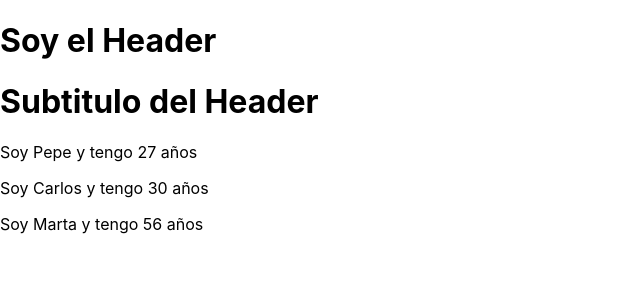
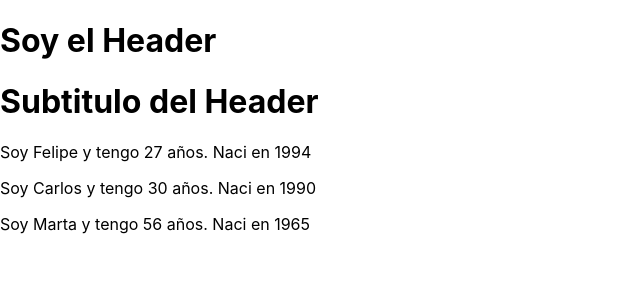
Before and after one commit to josefelipegh/React_Udemy_DorianDesings, a React (Create React App) app in the folder 03-components/: page / in a window 1280 px wide. Shown: the top 300 px of the page, without its empty margins (0-640 px from the left). Built offline with nearby package versions, Linux system fonts and the light colour scheme.

Commit message:
Funciones como props

```diff
--- a/03-components/src/App.js
+++ b/03-components/src/App.js
@@ -8,9 +8,21 @@ function App() {
   return (
     <>
       <Header/>
-      <Person name="Pepe" age={27} />
-      <Person name="Carlos" age={30} />
-      <Person name="Marta" age={56} />
+      <Person
+              age={27}
+              birthday={new Date(1994, 4, 25)}
+              name="Felipe"
+      />
+      <Person
+              age={30}
+              birthday={new Date(1990, 1, 7)}
+              name="Carlos"
+      />
+      <Person
+              age={56}
+              birthday={new Date(1965, 10, 24)}
+              name="Marta"
+      />
     </>
   );
 }
--- a/03-components/src/components/Person.jsx
+++ b/03-components/src/components/Person.jsx
@@ -1,8 +1,8 @@
 import React from 'react';
 
-const Person = ({name, age}) => {
+const Person = ({name, age, birthday}) => {
     return (
-        <p>Soy {name} y tengo {age} años</p>
+        <p>Soy {name} y tengo {age} años. Naci en {birthday.getFullYear()}</p>
     )
 }
 
```
